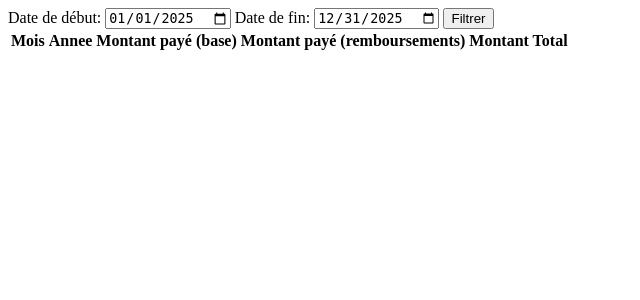
After one commit to sarobidyBryan/examFinalS4, a PHP site: page /L2/tableau-fond-ef.php in a window 1280 px wide. The commit adds this page. Shown: the top 300 px of the page, without its empty margins (0-640 px from the left). Run offline with PHP 8.4, Linux system fonts and the light colour scheme; lists and menus that the app fills with data are empty.

Commit message:
tableau EF

```diff
--- /dev/null
+++ b/tableau-fond-ef.php
@@ -0,0 +1,37 @@
+<!DOCTYPE html>
+<html lang="en">
+
+<head>
+    <meta charset="UTF-8">
+    <meta name="viewport" content="width=device-width, initial-scale=1.0">
+    <title>Tableau des fonds (filtre par periode)</title>
+</head>
+
+<body>
+    <!-- formulaire filtre -->
+    <form id="filterForm" autocomplete="off">
+        <label for="start_date">Date de début:</label>
+        <input type="date" id="start_date" name="start_date" required>
+        <label for="end_date">Date de fin:</label>
+        <input type="date" id="end_date" name="end_date" required>
+        <button type="submit">Filtrer</button>
+    </form>
+    <!-- tableau -->
+    <table id="fondTable">
+        <tr>
+            <th>Mois</th>
+            <th>Annee</th>
+            <th>Montant payé (base)</th>
+            <th>Montant payé (remboursements)</th>
+            <th>Montant Total</th>
+        </tr>
+
+    </table>
+
+    <script src="ws/assets/js/base.js"></script>
+    <script src="ws/assets/js/resume-fond.js"></script>
+
+
+</body>
+
+</html>
--- /dev/null
+++ b/ws/assets/js/resume-fond.js
@@ -0,0 +1,45 @@
+// resume-fond.js
+// Affiche le tableau des fonds avec filtre par période
+
+function renderFondTable(data) {
+    const table = document.getElementById('fondTable');
+    // Supprimer toutes les lignes sauf l'en-tête
+    while (table.rows.length > 1) table.deleteRow(1);
+    if (!data || data.length === 0) {
+        const row = table.insertRow();
+        const cell = row.insertCell();
+        cell.colSpan = 5;
+        cell.innerText = 'Aucune donnée pour cette période.';
+        return;
+    }
+    data.forEach(item => {
+        const row = table.insertRow();
+        row.insertCell().innerText = item.mois;
+        row.insertCell().innerText = item.annee;
+        row.insertCell().innerText = item.base_fond;
+        row.insertCell().innerText = item.remboursements;
+        row.insertCell().innerText = item.total;
+    });
+}
+
+function fetchResumeFond(start, end) {
+    ajax('POST', '/resume-fond', `start_date=${encodeURIComponent(start)}&end_date=${encodeURIComponent(end)}`, function(data) {
+        renderFondTable(data);
+    });
+}
+
+document.getElementById('filterForm').addEventListener('submit', function(e) {
+    e.preventDefault();
+    const start = document.getElementById('start_date').value;
+    const end = document.getElementById('end_date').value;
+    fetchResumeFond(start, end);
+});
+
+// Optionally, load all by default (e.g., for current year)
+window.addEventListener('DOMContentLoaded', function() {
+    const today = new Date();
+    const yyyy = today.getFullYear();
+    document.getElementById('start_date').value = `${yyyy}-01-01`;
+    document.getElementById('end_date').value = `${yyyy}-12-31`;
+    fetchResumeFond(`${yyyy}-01-01`, `${yyyy}-12-31`);
+});
--- a/ws/index.php
+++ b/ws/index.php
@@ -13,5 +13,6 @@ require 'routes/simulation_pret_routes.php';
 require 'routes/compte_banque_routes.php';
 require 'routes/remboursement_pret_routes.php';
 require 'routes/import_pret_routes.php';
+require 'routes/resume_fond_routes.php';
 
 Flight::start();
```
Also changed, not shown: ws/models/Fond.php (+10 -0 lines), ws/routes/resume_fond_routes.php (added, +57 -0 lines), details_pret.php (added), form_pret.php (added).
